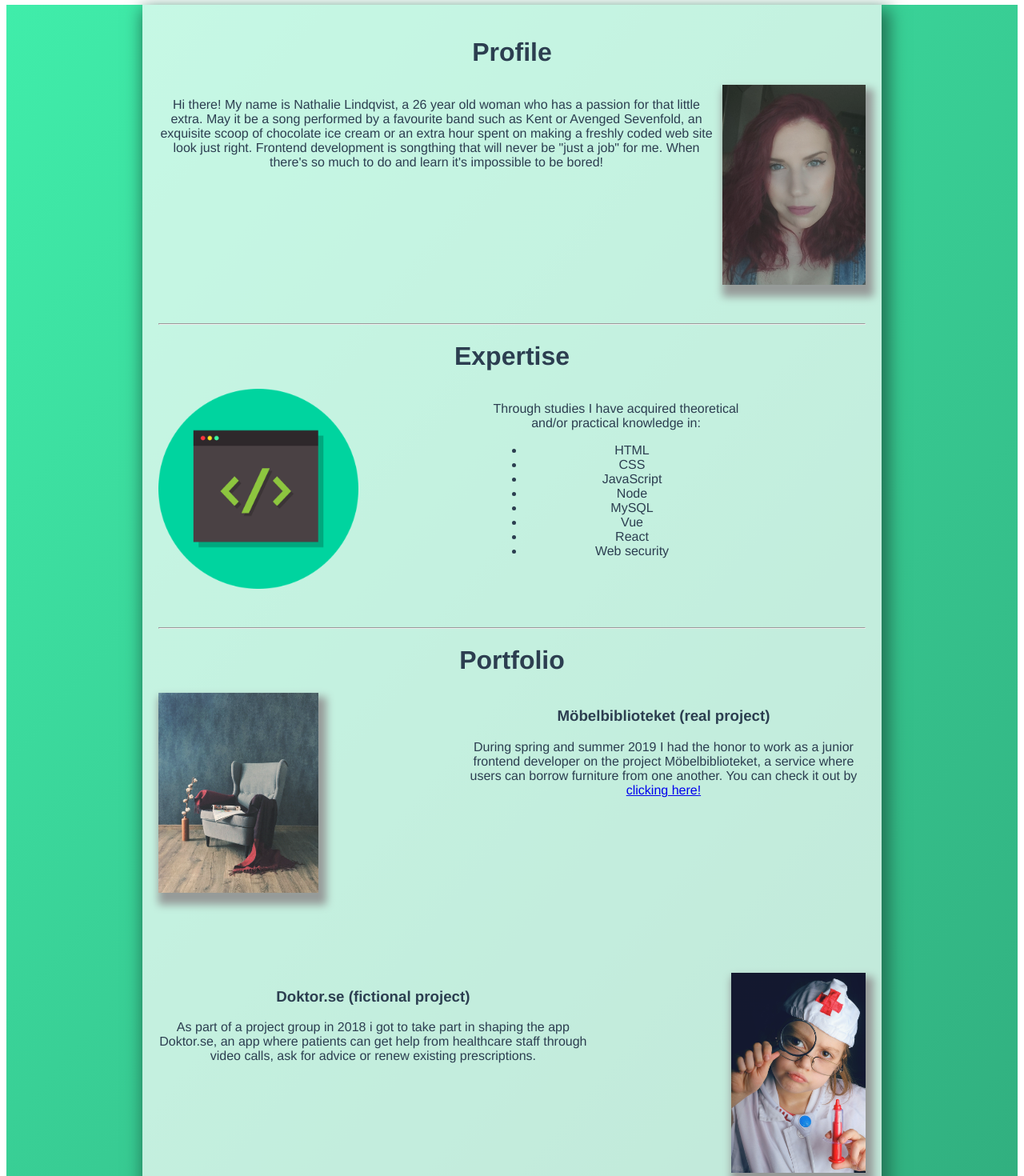
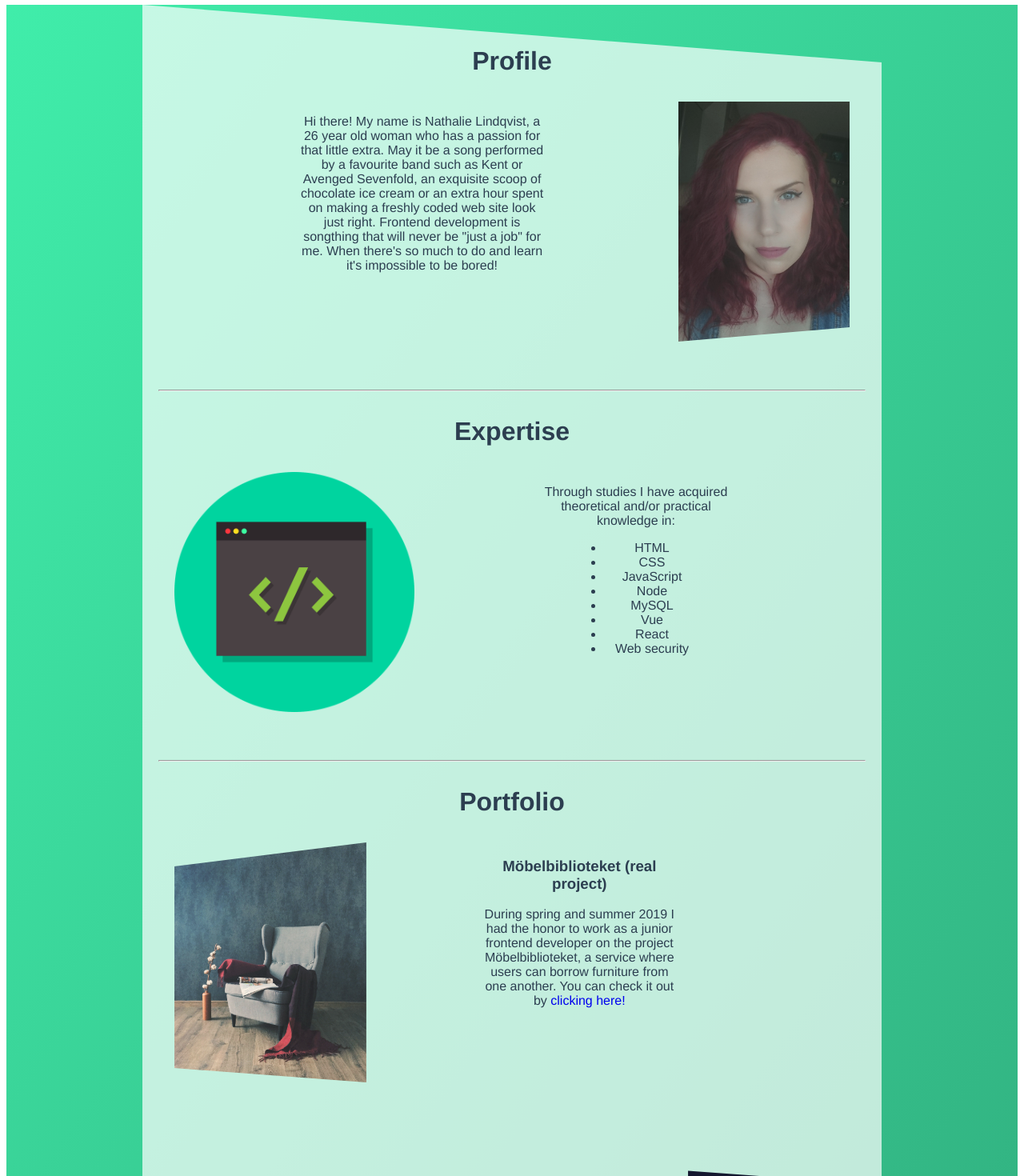
Before and after one commit to nathalielindqvist/agil-projekt, a Vue app: page /nathalie in a window 1280 px wide. Shown: the part 80-1550 px from the top of the page at 80% size. Built offline with nearby package versions, Linux system fonts and the light colour scheme.

Commit message:
Styling adjustments

```diff
--- a/src/views/Nathalie.vue
+++ b/src/views/Nathalie.vue
@@ -3,14 +3,14 @@
       <div class="content">
           <h1 class="grid-item-header">Profile</h1>
           <div class="grid-item-container">
-          <img id="grid-item-image1" src="../assets/Nathalie.jpg" alt="Profile picture Nathalie" height="250">
+          <img id="grid-item-image1" src="../assets/Nathalie.jpg" alt="Profile picture Nathalie" height="300">
           <p class="grid-item-profile">Hi there! My name is Nathalie Lindqvist, a 26 year old woman who has a passion for that little extra. May it be a song performed by a favourite band such as Kent or Avenged Sevenfold, an exquisite scoop of chocolate ice cream or an extra hour spent on making a freshly coded web site look just right. Frontend development is songthing that will never be "just a job" for me. When there's so much to do and learn it's impossible to be bored!</p>
           </div>
           <hr>
 
           <h1 class="grid-item-header">Expertise</h1>
           <div class="grid-item-container">
-          <img id="grid-item-image2" src="../assets/expertise.png" alt="Simple HTML tag symbole" height="250">
+          <img id="grid-item-image2" src="../assets/expertise.png" alt="Simple HTML tag symbole" height="300">
           <div class="grid-item-expertise">
             <p>Through studies I have acquired theoretical and/or practical knowledge in:</p>
             <ul>
@@ -31,13 +31,13 @@
           <h1 class="grid-item-header">Portfolio</h1>
           <div class="grid-item-container">
           <a href="http://mobelbiblioteket.se/" target="_blank">
-            <img id="grid-item-image3" src="../assets/chair.jpg" alt="Arm chair" height="250">
+            <img id="grid-item-image3" src="../assets/chair.jpg" alt="Arm chair" height="300">
           </a>
           <section class="grid-item-portfolio1">
             <h3>Möbelbiblioteket (real project)</h3>
-            <p>During spring and summer 2019 I had the honor to work as a junior frontend developer on the project Möbelbiblioteket, a service where users can borrow furniture from one another. You can check it out by <a href="http://mobelbiblioteket.se/" target="_blank">clicking here!</a></p>
+            <p>During spring and summer 2019 I had the honor to work as a junior frontend developer on the project Möbelbiblioteket, a service where users can borrow furniture from one another. You can check it out by <a id="text-link" href="http://mobelbiblioteket.se/" target="_blank">clicking here!</a></p>
           </section>
-              <img id="grid-item-image4" src="../assets/doctor.jpg" alt="Cild playing doctor" height="250">
+              <img id="grid-item-image4" src="../assets/doctor.jpg" alt="Cild playing doctor" height="300">
           <section class="grid-item-portfolio2">
               <h3>Doktor.se (fictional project)</h3>
               <p>As part of a project group in 2018 i got to take part in shaping the app Doktor.se, an app where patients can get help from healthcare staff through video calls, ask for advice or renew existing prescriptions.</p>
@@ -68,7 +68,7 @@ export default {
     margin: auto;
     padding: 20px 20px 100px 20px;
     background-color: rgba(255, 255, 255, 0.7);
-    box-shadow: 5px 10px 20px 5px #217354;
+    clip-path: polygon(0 0%, 100% 4%, 100% 96%, 0% 100%);
 }
 
 .grid-item-container {
@@ -76,14 +76,15 @@ export default {
     grid-template-columns: repeat(5, 1fr);
     grid-template-rows: repeat(5, 20%);
     gap: 10px;
+    margin: 20px;
 }
 
 #grid-item-image1 {
     grid-column: 5/6;
     grid-row: 1/2;
     filter: opacity(90%);
-    box-shadow: 5px 10px 10px 5px #919191;
     transition: transform 0.5s;
+    clip-path: polygon(0 0%, 100% 0%, 100% 94%, 0% 100%);
 }
 
 #grid-item-image2 {
@@ -96,25 +97,28 @@ export default {
     grid-column: 1/2;
     grid-row: 1/3;
     filter: opacity(90%);
-    box-shadow: 5px 10px 10px 5px #919191;
     transition: transform 0.5s;
-}
-
-#grid-item-image1:hover, #grid-item-image2:hover, #grid-item-image3:hover, #grid-item-image4:hover {
-    transform: scale(1.1, 1.1);
-    filter: opacity(80%);
+    clip-path: polygon(0 10%, 100% 0%, 100% 100%, 0% 94%);
 }
 
 #grid-item-image4 {
     grid-column: 5/6;
     grid-row: 4/6;
     filter: opacity(90%);
-    box-shadow: 5px 10px 10px 5px #919191;
     transition: transform 0.5s;
+    clip-path: polygon(0 0%, 100% 5%, 100% 100%, 0% 100%);
+}
+
+#grid-item-image1:hover,
+#grid-item-image2:hover,
+#grid-item-image3:hover,
+#grid-item-image4:hover {
+    transform: scale(1.1, 1.1);
+    filter: opacity(80%);
 }
 
 .grid-item-profile {
-    grid-column: 1/5;
+    grid-column: 2/4;
     grid-row: 1/3;
 }
 
@@ -124,13 +128,31 @@ export default {
 }
 
 .grid-item-portfolio1 {
-    grid-column: 3/6;
+    grid-column: 3/5;
     grid-row: 1/3;
 }
 
 .grid-item-portfolio2 {
-    grid-column: 1/4;
+    grid-column: 2/4;
     grid-row: 4/6;
 }
 
+#text-link {
+    text-decoration: none;
+}
+
+#text-link:hover {
+    text-decoration: underline;
+    color: #31af7f;
+}
+
+.grid-item-header {
+    margin: 1em 0;
+}
+
+ul {
+    max-width: 120px;
+    margin: auto;
+}
+
 </style>
```
